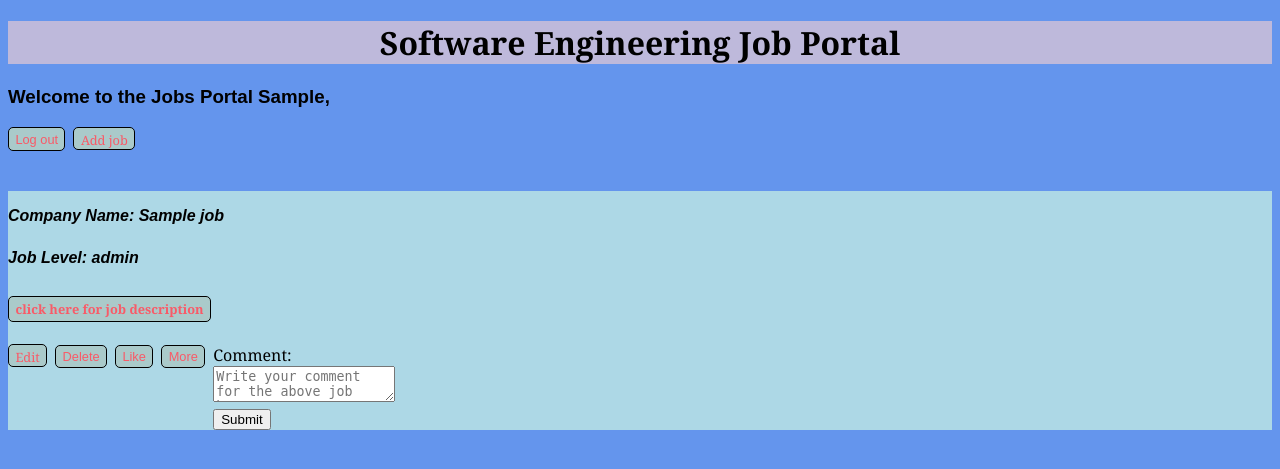
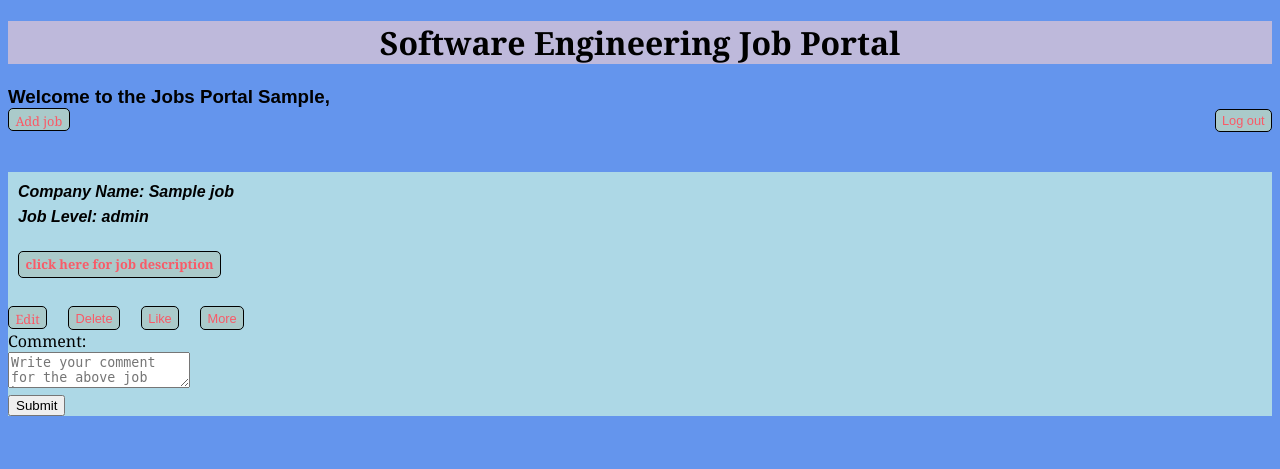
Before and after one commit to gagurpreet/crud_app, a Flask app: page /jobs in a window 1280 px wide. Shown: the top 469 px of the page. Run offline with Flask 3, Linux system fonts and the light colour scheme; the visitor is signed in with stand-in values (Sample User, id 1); a database or web service that is not in the repository returns one stand-in record (values such as "Sample title"); some libraries are stand-ins or nearby versions.

Commit message:
final commit

```diff
--- a/controllers/jobs_controller.py
+++ b/controllers/jobs_controller.py
@@ -1,5 +1,5 @@
 from flask import render_template, redirect, request, session
-from models.job import all_jobs, get_job, create_job,update_job, delete_job, like_job, comment_job, get_comment, get_job_by_id
+from models.job import all_jobs, get_job, create_job,update_job, delete_job, like_job, comment_job, get_all_comments, get_job_by_id
 from services.session_info import current_user
 
 def index():
@@ -41,6 +41,6 @@ def comment(id):
   return redirect('/')
 
 def more(id):
-  comment = get_comment(id)
+  comments = get_all_comments()
   job = get_job_by_id(id)
-  return render_template('jobs/more.html', comment=comment, current_user=current_user(), job= job)
+  return render_template('jobs/more.html', comments=comments, current_user=current_user(), job= job)
--- a/models/job.py
+++ b/models/job.py
@@ -22,9 +22,11 @@ def like_job(job_id, user_id):
 def comment_job(job_id, user_id, content):
   sql("INSERT INTO comments(user_id, job_id, content) VALUES(%s, %s, %s) RETURNING *", [user_id, job_id, content])
 
-def get_comment(id):
-  comment = sql("SELECT * FROM comments WHERE id = %s", [id])
-  return comment[0]
+def get_all_comments():
+ return sql("SELECT *FROM comments" )
+
+
+
 
 def get_job_by_id(id):
   job = sql("SELECT * FROM jobs WHERE id = %s", [id])
--- a/static/css/style.css
+++ b/static/css/style.css
@@ -1,5 +1,6 @@
 * {
 	box-sizing: border-box;
+
 }
 h1{
    box-sizing: border-box 20px;
@@ -13,6 +14,7 @@ h1{
 h3{
 	font-style: normal;
 	font-family: Arial, Helvetica, sans-serif;
+	margin: 0;
 }
 
 body {
@@ -46,7 +48,7 @@ a, button{
 	height: 10px;
 }
 
-.job header {
+.job {
 	display: grid;
 	align-items: center;
 	justify-content: space-between;
@@ -56,7 +58,9 @@ a, button{
 
 .controls{
 	display: flex;
-	gap: 0.5rem;
+	width: 100%;
+	justify-content: space-between;
+	gap: 5px;
 }
 
 .controls a{
@@ -70,7 +74,19 @@ flex-direction:column;
 
 }
 
-body a{
-	display: inline-flex;
-	align-items: center;
+.job{
+	flex-direction: row;
+	width: 100%;
 }
+
+.job-details{
+	display: flex;
+	flex-direction: column;
+	justify-content: space-around;
+	width: 100%;
+	height: fit-content;
+	line-height: 20px;
+	gap: 15px;
+
+	padding: 10px;
+}
--- a/templates/jobs/index.html
+++ b/templates/jobs/index.html
@@ -7,22 +7,25 @@
 		<h3>Welcome to the Jobs Portal {{ current_user['first_name'] }},</h3>
 
 		<section class="controls">
+
+			<a href="/jobs/new">Add job</a>
+
 			<form action="/sessions/delete" method="POST">
 			<button>Log out</button>
 			</form>
 
-			<a href="/jobs/new">Add job</a>
 		</section>
 
 		<section class="jobs">
 			{% for job in jobs: %}
 				<section class="job">
-					<header>
-						<h3>Company Name: {{ job['company_name'] }}</h3>
-						<h3>Job Level: {{ job['job_level'] }}</h3>
-						<h4><a href="{{ job['job_link'] }}">click here for job description</a></h4>
 
 
+						<section class="job-details">
+							<h3>Company Name: {{ job['company_name'] }}</h3>
+							<h3>Job Level: {{ job['job_level'] }}</h3>
+							<h4><a href="{{ job['job_link'] }}">click here for job description</a></h4>
+						</section>
 						<section class="controls">
 
 							<a href="/jobs/{{ job['id'] }}/edit">Edit</a>
@@ -39,17 +42,18 @@
 								<button>More</button>
 							</form>
 
-							<form action="/jobs/{{job['id']}}/comments" method="POST">
 
-								<label for="content">Comment:</label>
-								<textarea id="content" placeholder="Write your comment for the above job here" name="content" required></textarea><br>
-
-								<input type="submit" value="Submit">
-							  </form>
 
 						</section>
 
-					</header>
+						<form action="/jobs/{{job['id']}}/comments" method="POST">
+
+							<label for="content">Comment:</label>
+							<textarea id="content" placeholder="Write your comment for the above job here" name="content" required></textarea><br>
+
+							<input type="submit" value="Submit">
+						  </form>
+
 				</section>
 			{% endfor %}
 		</section>
```
Also changed, not shown: templates/jobs/more.html (+7 -6 lines).
